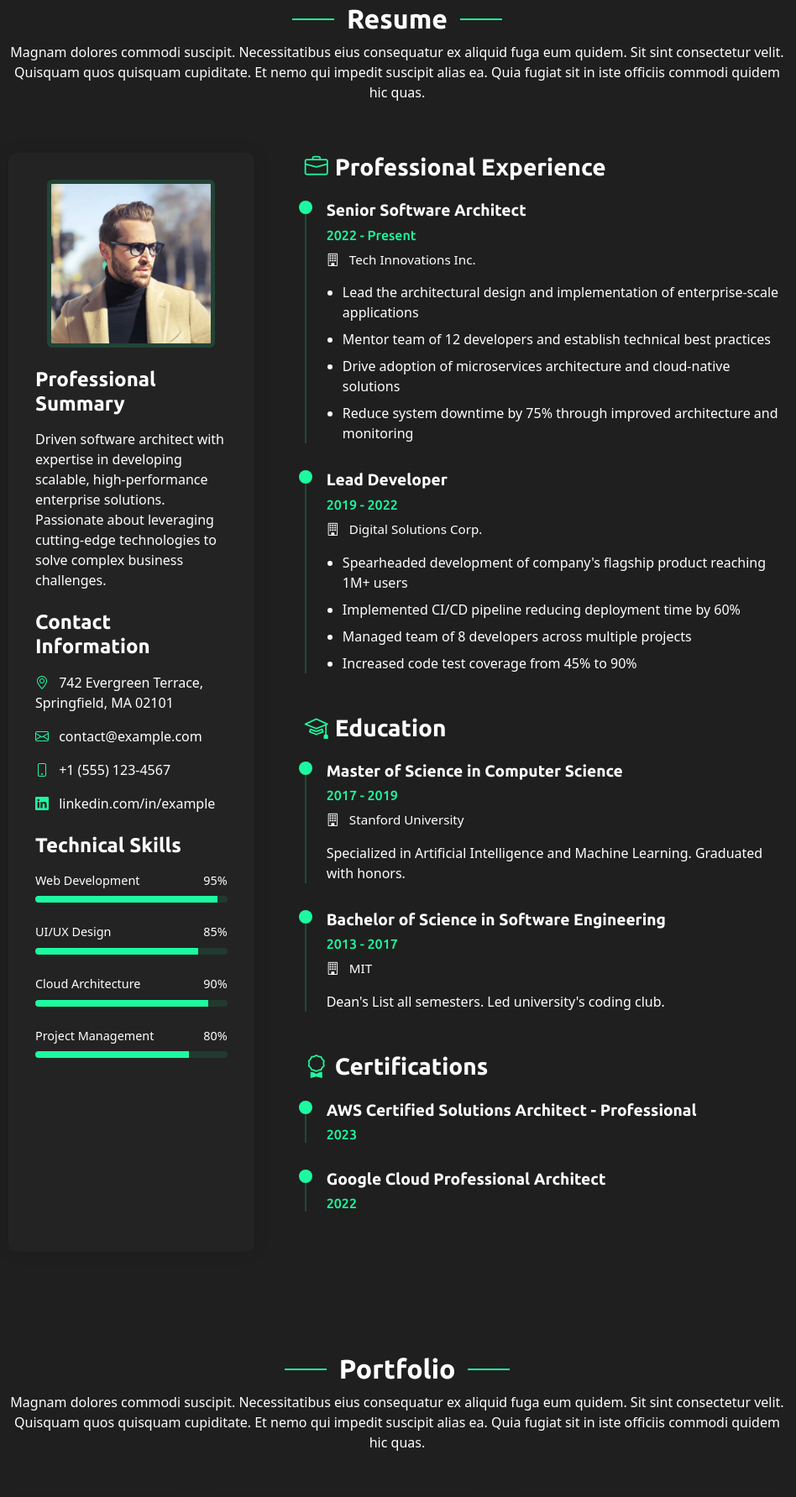
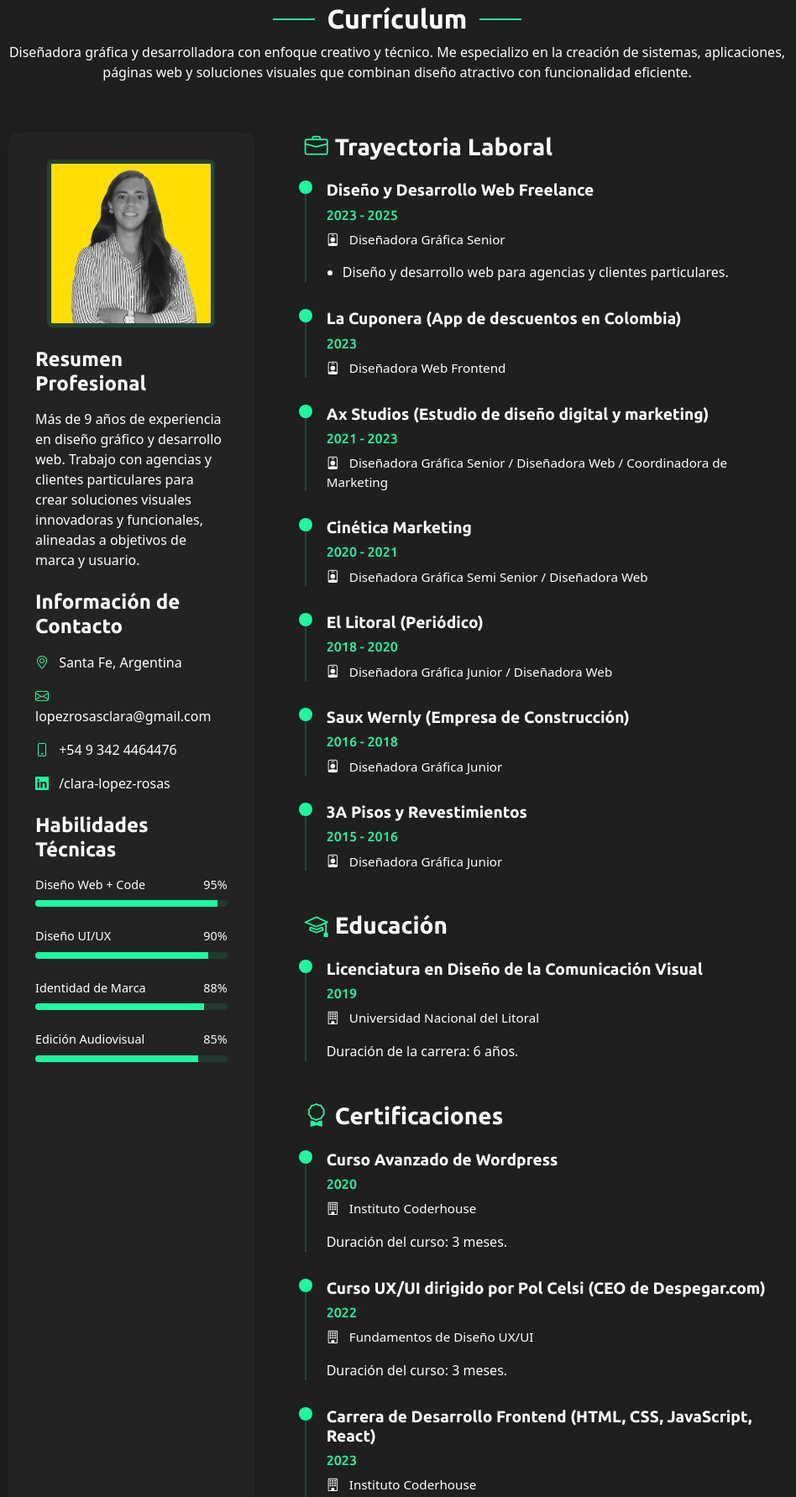
Before and after one commit to claralopez2321/mclr.webdesign, a plain HTML site: page index.html in a window 1280 px wide. Shown: the part 2776-4559 px from the top of the page at 84% size, without its empty margins (332-1280 px from the left). Drawn offline with nearby package versions, Linux system fonts and the light colour scheme.

Commit message:
sección cv

```diff
--- a/index.html
+++ b/index.html
@@ -377,36 +377,36 @@
 
   <!-- Section Title -->
   <div class="container section-title" data-aos="fade-up">
-        <h2>Resume</h2>
-        <p>Magnam dolores commodi suscipit. Necessitatibus eius consequatur ex aliquid fuga eum quidem. Sit sint consectetur velit. Quisquam quos quisquam cupiditate. Et nemo qui impedit suscipit alias ea. Quia fugiat sit in iste officiis commodi quidem hic quas.</p>
+    <h2>Currículum</h2>
+<p>Diseñadora gráfica y desarrolladora con enfoque creativo y técnico. Me especializo en la creación de sistemas, aplicaciones, páginas web y soluciones visuales que combinan diseño atractivo con funcionalidad eficiente.</p>
   </div><!-- End Section Title -->
 
   <div class="container" data-aos="fade-up" data-aos-delay="100">
+    <div class="row gy-4">
 
-        <div class="row gy-4">
       <!-- Left column with summary and contact -->
       <div class="col-lg-4">
         <div class="resume-side" data-aos="fade-right" data-aos-delay="100">
           <div class="profile-img mb-4">
-                <img src="assets/img/profile/profile-square-2.webp" alt="Profile" class="img-fluid rounded">
+            <img src="assets/img/person/hero-yelow-45.png" alt="Profile" class="img-fluid rounded">
           </div>
 
-              <h3>Professional Summary</h3>
-              <p>Driven software architect with expertise in developing scalable, high-performance enterprise solutions. Passionate about leveraging cutting-edge technologies to solve complex business challenges.</p>
+          <h3>Resumen Profesional</h3>
+          <p>Más de 9 años de experiencia en diseño gráfico y desarrollo web. Trabajo con agencias y clientes particulares para crear soluciones visuales innovadoras y funcionales, alineadas a objetivos de marca y usuario.</p>
 
-              <h3 class="mt-4">Contact Information</h3>
+          <h3 class="mt-4">Información de Contacto</h3>
           <ul class="contact-info list-unstyled">
-                <li><i class="bi bi-geo-alt"></i> 742 Evergreen Terrace, Springfield, MA 02101</li>
-                <li><i class="bi bi-envelope"></i> contact@example.com</li>
-                <li><i class="bi bi-phone"></i> +1 (555) 123-4567</li>
-                <li><i class="bi bi-linkedin"></i> linkedin.com/in/example</li>
+            <li><i class="bi bi-geo-alt"></i> Santa Fe, Argentina</li>
+            <li><i class="bi bi-envelope"></i> lopezrosasclara@gmail.com</li>
+            <li><i class="bi bi-phone"></i> +54 9 342 4464476</li>
+            <li><i class="bi bi-linkedin"></i> /clara-lopez-rosas</li>
           </ul>
 
           <div class="skills-animation mt-4">
-                <h3>Technical Skills</h3>
+            <h3>Habilidades Técnicas</h3>
             <div class="skill-item">
               <div class="d-flex justify-content-between">
-                    <span>Web Development</span>
+                <span>Diseño Web + Code</span>
                 <span>95%</span>
               </div>
               <div class="progress">
@@ -416,17 +416,7 @@
 
             <div class="skill-item">
               <div class="d-flex justify-content-between">
-                    <span>UI/UX Design</span>
-                    <span>85%</span>
-                  </div>
-                  <div class="progress">
-                    <div class="progress-bar" role="progressbar" aria-valuenow="85" aria-valuemin="0" aria-valuemax="100"></div>
-                  </div>
-                </div>
-
-                <div class="skill-item">
-                  <div class="d-flex justify-content-between">
-                    <span>Cloud Architecture</span>
+                <span>Diseño UI/UX</span>
                 <span>90%</span>
               </div>
               <div class="progress">
@@ -436,11 +426,21 @@
 
             <div class="skill-item">
               <div class="d-flex justify-content-between">
-                    <span>Project Management</span>
-                    <span>80%</span>
+                <span>Identidad de Marca</span>
+                <span>88%</span>
               </div>
               <div class="progress">
-                    <div class="progress-bar" role="progressbar" aria-valuenow="80" aria-valuemin="0" aria-valuemax="100"></div>
+                <div class="progress-bar" role="progressbar" aria-valuenow="88" aria-valuemin="0" aria-valuemax="100"></div>
+              </div>
+            </div>
+
+            <div class="skill-item">
+              <div class="d-flex justify-content-between">
+                <span>Edición Audiovisual</span>
+                <span>85%</span>
+              </div>
+              <div class="progress">
+                <div class="progress-bar" role="progressbar" aria-valuenow="85" aria-valuemin="0" aria-valuemax="100"></div>
               </div>
             </div>
           </div>
@@ -451,69 +451,93 @@
       <div class="col-lg-8 ps-4 ps-lg-5">
         <!-- Experience Section -->
 <div class="resume-section" data-aos="fade-up">
-              <h3><i class="bi bi-briefcase me-2"></i>Professional Experience</h3>
+  <h3><i class="bi bi-briefcase me-2"></i>Trayectoria Laboral</h3>
 
   <div class="resume-item">
-                <h4>Senior Software Architect</h4>
-                <h5>2022 - Present</h5>
-                <p class="company"><i class="bi bi-building"></i> Tech Innovations Inc.</p>
+    <h4>Diseño y Desarrollo Web Freelance</h4>
+    <h5>2023 - 2025</h5>
+    <p class="company"><i class="bi bi-person-badge"></i> Diseñadora Gráfica Senior</p>
     <ul>
-                  <li>Lead the architectural design and implementation of enterprise-scale applications</li>
-                  <li>Mentor team of 12 developers and establish technical best practices</li>
-                  <li>Drive adoption of microservices architecture and cloud-native solutions</li>
-                  <li>Reduce system downtime by 75% through improved architecture and monitoring</li>
+      <li>Diseño y desarrollo web para agencias y clientes particulares.</li>
     </ul>
   </div>
 
   <div class="resume-item">
-                <h4>Lead Developer</h4>
-                <h5>2019 - 2022</h5>
-                <p class="company"><i class="bi bi-building"></i> Digital Solutions Corp.</p>
-                <ul>
-                  <li>Spearheaded development of company's flagship product reaching 1M+ users</li>
-                  <li>Implemented CI/CD pipeline reducing deployment time by 60%</li>
-                  <li>Managed team of 8 developers across multiple projects</li>
-                  <li>Increased code test coverage from 45% to 90%</li>
-                </ul>
+    <h4>La Cuponera (App de descuentos en Colombia)</h4>
+    <h5>2023</h5>
+    <p class="company"><i class="bi bi-person-badge"></i> Diseñadora Web Frontend</p>
+  </div>
+
+  <div class="resume-item">
+    <h4>Ax Studios (Estudio de diseño digital y marketing)</h4>
+    <h5>2021 - 2023</h5>
+    <p class="company"><i class="bi bi-person-badge"></i> Diseñadora Gráfica Senior / Diseñadora Web / Coordinadora de Marketing</p>
+  </div>
+
+  <div class="resume-item">
+    <h4>Cinética Marketing</h4>
+    <h5>2020 - 2021</h5>
+    <p class="company"><i class="bi bi-person-badge"></i> Diseñadora Gráfica Semi Senior / Diseñadora Web</p>
+  </div>
+
+  <div class="resume-item">
+    <h4>El Litoral (Periódico)</h4>
+    <h5>2018 - 2020</h5>
+    <p class="company"><i class="bi bi-person-badge"></i> Diseñadora Gráfica Junior / Diseñadora Web</p>
+  </div>
+
+  <div class="resume-item">
+    <h4>Saux Wernly (Empresa de Construcción)</h4>
+    <h5>2016 - 2018</h5>
+    <p class="company"><i class="bi bi-person-badge"></i> Diseñadora Gráfica Junior</p>
+  </div>
+
+  <div class="resume-item">
+    <h4>3A Pisos y Revestimientos</h4>
+    <h5>2015 - 2016</h5>
+    <p class="company"><i class="bi bi-person-badge"></i> Diseñadora Gráfica Junior</p>
   </div>
 </div>
 
         <!-- Education Section -->
         <div class="resume-section" data-aos="fade-up" data-aos-delay="100">
-              <h3><i class="bi bi-mortarboard me-2"></i>Education</h3>
+          <h3><i class="bi bi-mortarboard me-2"></i>Educación</h3>
 
           <div class="resume-item">
-                <h4>Master of Science in Computer Science</h4>
-                <h5>2017 - 2019</h5>
-                <p class="company"><i class="bi bi-building"></i> Stanford University</p>
-                <p>Specialized in Artificial Intelligence and Machine Learning. Graduated with honors.</p>
-              </div>
-
-              <div class="resume-item">
-                <h4>Bachelor of Science in Software Engineering</h4>
-                <h5>2013 - 2017</h5>
-                <p class="company"><i class="bi bi-building"></i> MIT</p>
-                <p>Dean's List all semesters. Led university's coding club.</p>
+            <h4>Licenciatura en Diseño de la Comunicación Visual</h4>
+            <h5>2019</h5>
+            <p class="company"><i class="bi bi-building"></i> Universidad Nacional del Litoral</p>
+            <p>Duración de la carrera: 6 años.</p>
           </div>
         </div>
 
         <!-- Certifications Section -->
         <div class="resume-section" data-aos="fade-up" data-aos-delay="200">
-              <h3><i class="bi bi-award me-2"></i>Certifications</h3>
+          <h3><i class="bi bi-award me-2"></i>Certificaciones</h3>
 
           <div class="resume-item">
-                <h4>AWS Certified Solutions Architect - Professional</h4>
-                <h5>2023</h5>
+            <h4>Curso Avanzado de Wordpress</h4>
+            <h5>2020</h5>
+            <p class="company"><i class="bi bi-building"></i> Instituto Coderhouse</p>
+            <p>Duración del curso: 3 meses.</p>
           </div>
 
           <div class="resume-item">
-                <h4>Google Cloud Professional Architect</h4>
+            <h4>Curso UX/UI dirigido por Pol Celsi (CEO de Despegar.com)</h4>
             <h5>2022</h5>
+            <p class="company"><i class="bi bi-building"></i> Fundamentos de Diseño UX/UI</p>
+            <p>Duración del curso: 3 meses.</p>
+          </div>
+
+          <div class="resume-item">
+            <h4>Carrera de Desarrollo Frontend (HTML, CSS, JavaScript, React)</h4>
+            <h5>2023</h5>
+            <p class="company"><i class="bi bi-building"></i> Instituto Coderhouse</p>
+            <p>Duración del curso: 7 meses.</p>
           </div>
         </div>
       </div>
     </div>
-
   </div>
 
 </section><!-- /Resume Section -->
```
Lines whose indentation alone changed are shown as unchanged.
